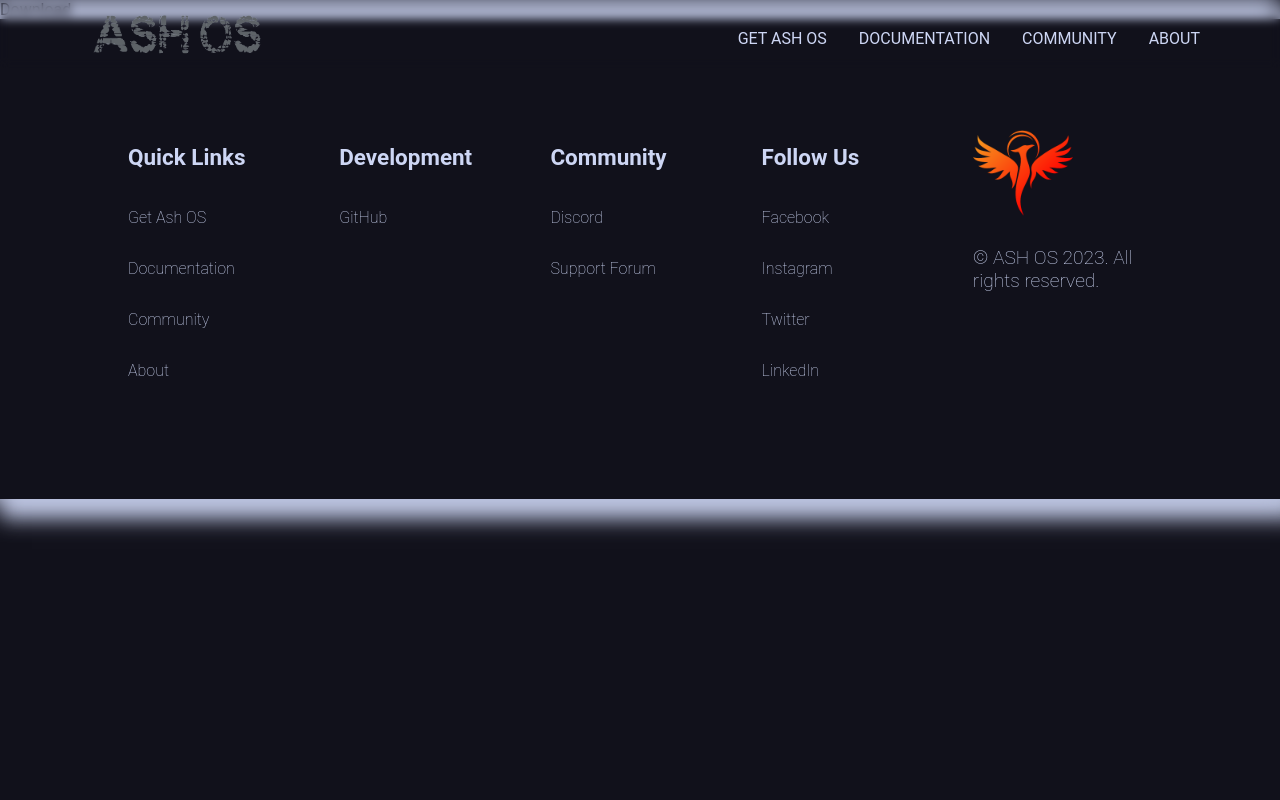
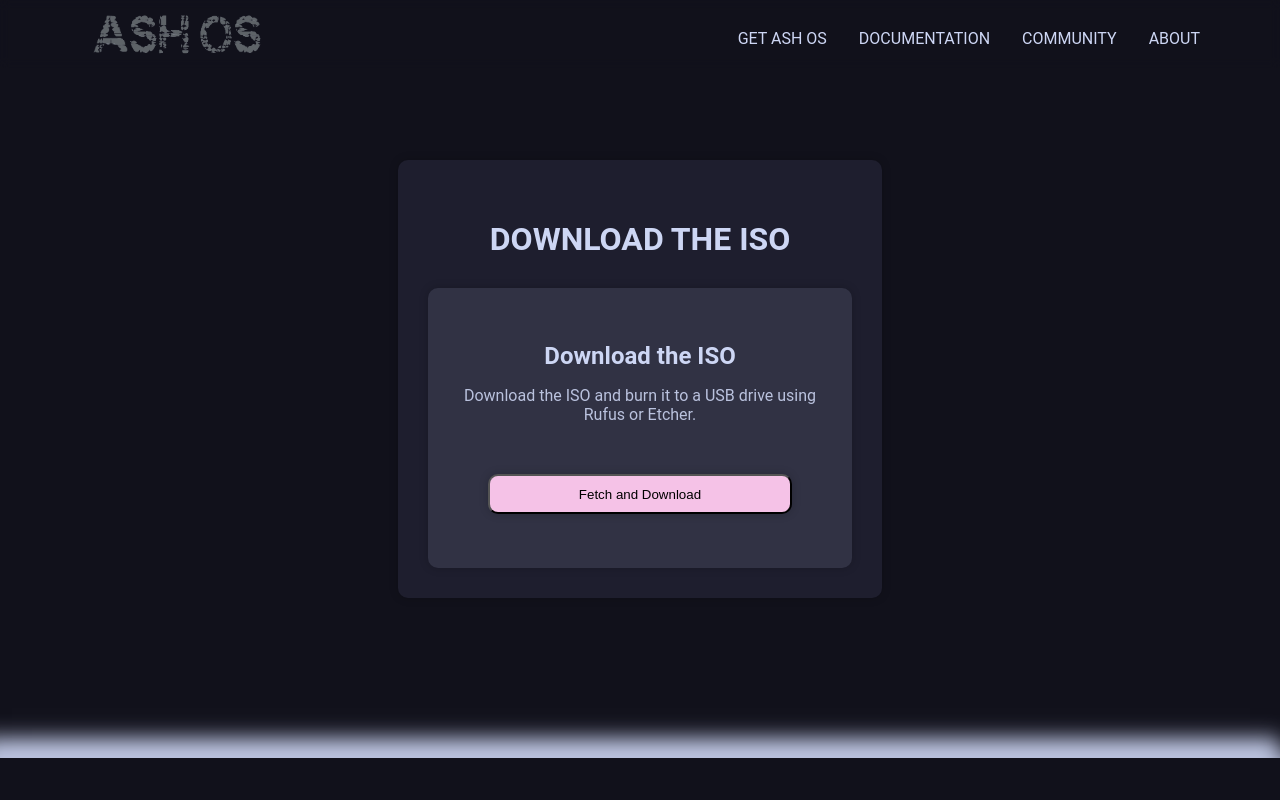
Before and after one commit to Abhijat-Abhijat/ashos, a React (Create React App) app: page /download in a window 1280 px wide. Shown: the top 800 px of the page. Built offline with nearby package versions, Linux system fonts and the light colour scheme.

Commit message:
Download_facility

```diff
--- a/src/components/Download.jsx
+++ b/src/components/Download.jsx
@@ -1,9 +1,47 @@
-import React from 'react'
+import React, { useState } from "react";
+import "../styles/Downloads.scss";
+function Download() {
+  const [downloadUrl, setDownloadUrl] = useState("");
 
-function Download() {
+  const handleClick = () => {
+    fetch("https://api.github.com/repos/ghostx31/ash-os/releases/latest")
+      .then((response) => response.json())
+      .then((data) => {
+        const asset = data.assets.find(
+          (asset) => asset.name === "ashos-04.02-x86_64.iso"
+        );
+        setDownloadUrl(asset.browser_download_url);
+      });
+  };
+
+  const handleDownload = () => {
+    const link = document.createElement("a");
+    link.href = downloadUrl;
+    link.setAttribute("download", "ashos.iso");
+    document.body.appendChild(link);
+    link.click();
+    document.body.removeChild(link);
+  };
+
   return (
-    <div>Download</div>
-  )
+    <div className="download">
+      <div className="downcard">
+        <h1>DOWNLOAD THE ISO</h1>
+        <div className="card">
+          <div className="card-body">
+            <h5 className="card-title">Download the ISO</h5>
+            <p className="card-text">
+              Download the ISO and burn it to a USB drive using Rufus or Etcher.
+            </p>
+            <button className="card-button" onClick={handleClick}>Fetch and Download</button>
+            {downloadUrl && (
+              <button onClick={handleDownload}>Download ashos.iso</button>
+            )}
+          </div>
+        </div>
+      </div>
+    </div>
+  );
 }
 
-export default Download
+export default Download;
--- /dev/null
+++ b/src/styles/Downloads.scss
@@ -0,0 +1,69 @@
+@import "./Colors.scss";
+.download {
+  min-height: 50vh;
+  width: 100vw;
+  // background-color: #f5f5f5;
+  display: flex;
+  flex-direction: column;
+  align-items: center;
+  justify-content: center;
+  .downcard{
+    padding: 30px;
+    // width: 80vw;
+    margin: 20vh 0;
+    // height: 50vh;
+    background-color: $Base;
+    border-radius: 10px;
+    box-shadow: 0 0 10px 0 rgba(0, 0, 0, 0.2);
+    display: flex;
+    flex-direction: column;
+    align-items: center;
+    justify-content: center;
+
+    h1{
+        font-size: 2rem;
+        color: $Text;
+        margin: 30px;
+    }
+    .card{
+        width: 30vw;
+        height: 30vh;
+        background-color: $Surface0;
+        border-radius: 10px;
+        padding: 20px;
+        box-shadow: 0 0 10px 0 rgba(0, 0, 0, 0.2);
+        display: flex;
+        flex-direction: column;
+        align-items: center;
+        justify-content: center;
+        .card-title{
+            font-size: 1.5rem;
+            color: $Text;
+            margin-bottom: 10px;
+            text-align: center;
+        }
+        .card-text{
+            font-size: 1rem;
+            color: $Subtext1;
+            margin-bottom: 10px;
+            text-align: center;
+        }
+        .card-button{
+            width:calc(100% - 80px);
+            height: 5vh;
+            background-color: $Pink;
+            border-radius: 10px;
+            box-shadow: 0 0 10px 0 rgba(0, 0, 0, 0.2);
+            margin: 40px;
+            .card-button-text{
+                font-size: 1rem;
+                color: $Text;
+                text-align: center;
+            }
+        }
+
+    }
+
+    }
+
+}
```
Also changed, not shown: 1 other file (tests, documents, lock files or other folders).
